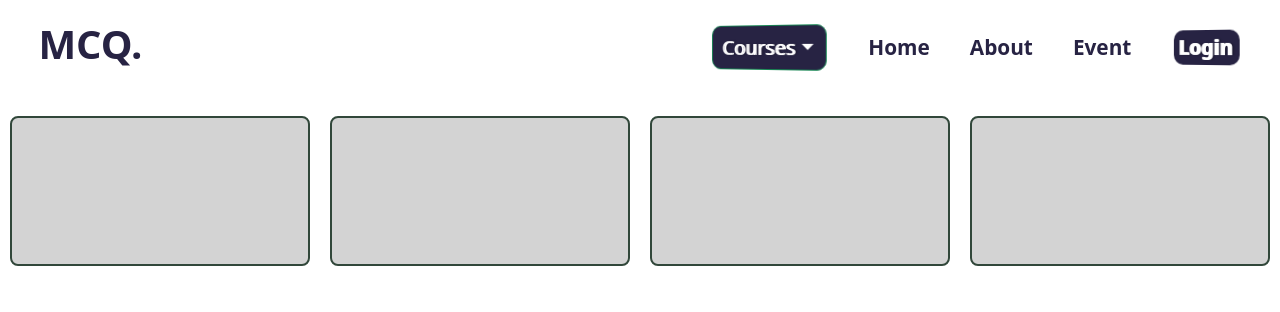
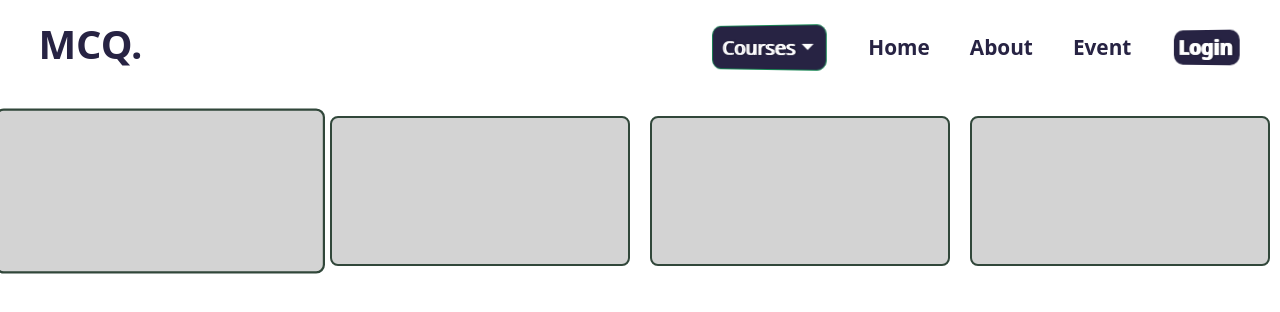
Before and after one commit to dhiraj-001/edu_web, a React (Vite) app: page /event in a window 1280 px wide. In both pictures the pointer is over the element 160 px from the left and 191 px from the top of the page. Shown: the top 312 px of the page. Built offline with nearby package versions, Linux system fonts and the light colour scheme.

Commit message:
Update Event.css

```diff
--- a/src/CSS/Event.css
+++ b/src/CSS/Event.css
@@ -31,7 +31,10 @@ h1 {
   border-radius: 8px;
   background-color: lightgray;
 }
-
+.box:hover{
+  transform: scale(1.1);
+  box-shadow: black;
+}
 /* Responsive: Stack boxes on small screens */
 @media (max-width: 600px) {
   .box-container {
```
